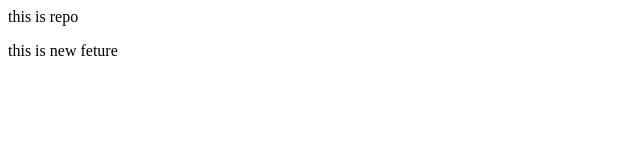
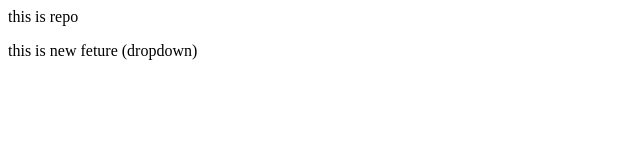
Before and after one commit to ThoratIshwar/git-project, a plain HTML site: page index.html in a window 1280 px wide. Shown: the full height of the page, 0-640 px from the left. Drawn offline with Linux system fonts and the light colour scheme.

Commit message:
add dropdown

```diff
--- a/index.html
+++ b/index.html
@@ -1,2 +1,2 @@
 <p>this is repo</p>
-<p>this is new feture</p>
+<p>this is new feture (dropdown)</p>
```
